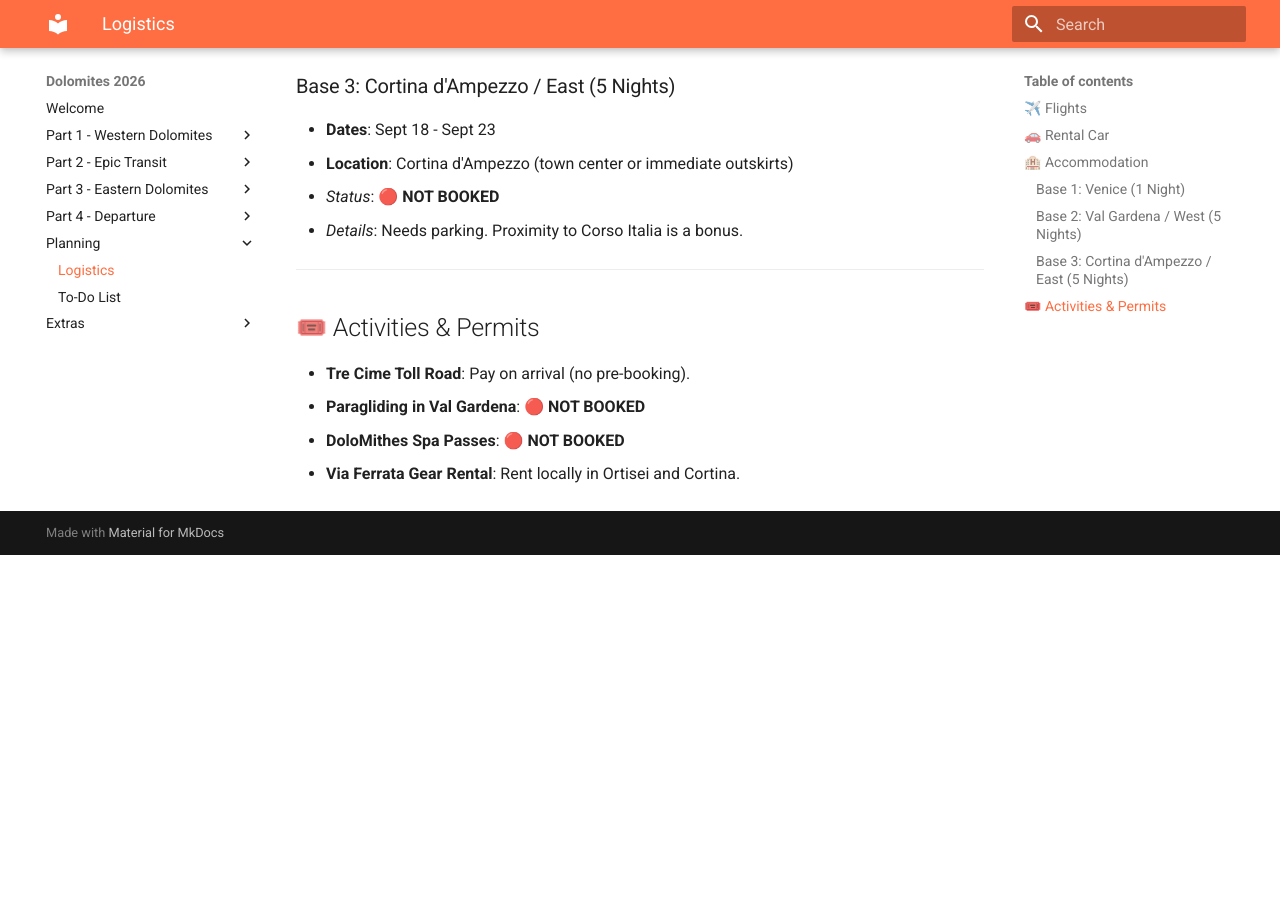
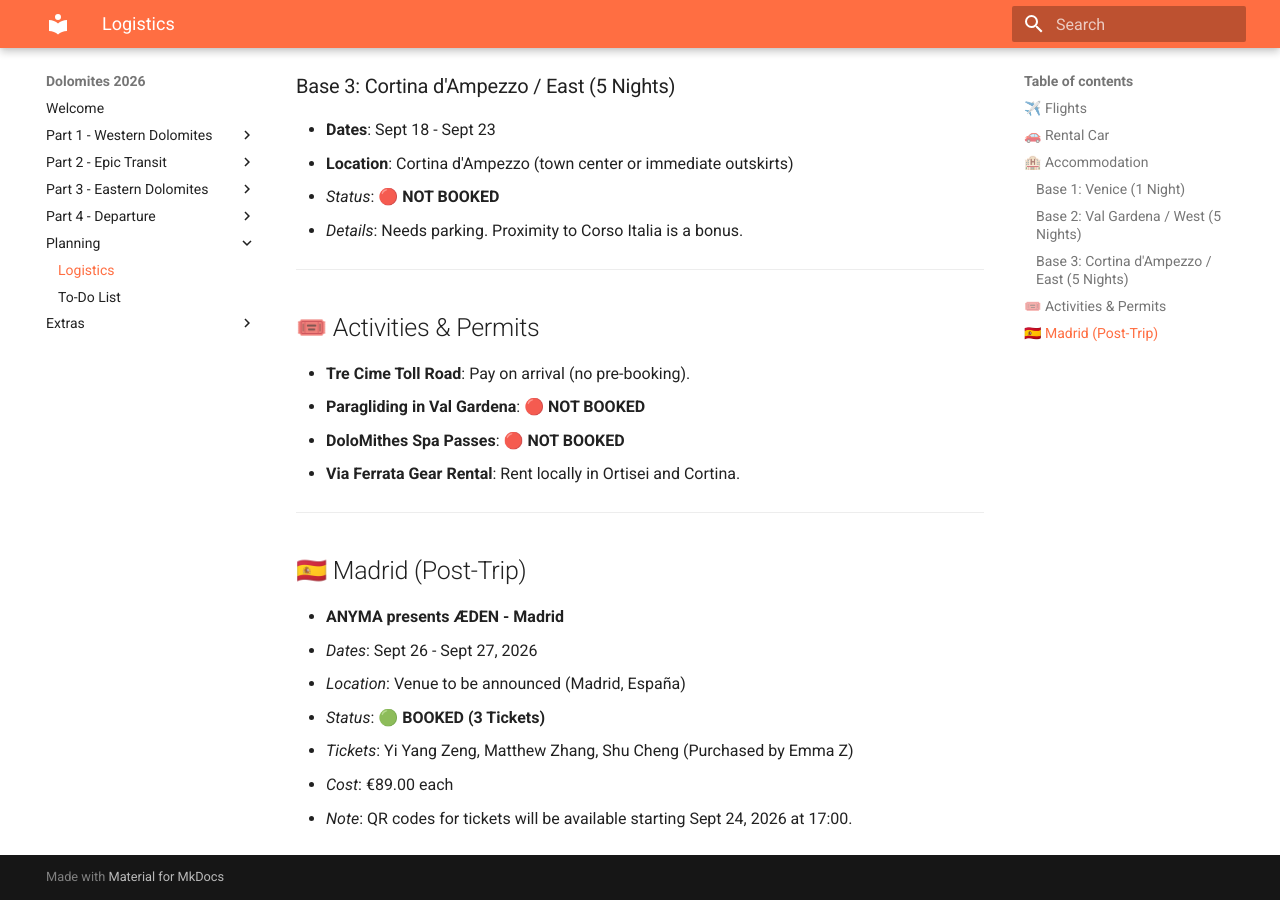
Before and after one commit to iammzz/dolomites-2026, an MkDocs documentation site: the page built from docs/logistics.md, in a window 1280 px wide and 900 px high, scrolled down 1476 px. Built offline with MkDocs 1.6.1 and Material for MkDocs 9.7.7, drawn with Linux system fonts in a browser that asks for light colours; before the commit the page ends 2031 px from its top, so only the background shows below that; some of the changed text lies outside the part shown.

Commit message:
Update logistics and add receipts

```diff
--- a/docs/logistics.md
+++ b/docs/logistics.md
@@ -19,10 +19,10 @@
 ---
 
 ## 🚗 Rental Car
-* **Provider**: TBD
-* **Pickup**: Venice Airport (VCE) or Piazzale Roma on Sept 12/13.
-* **Drop-off**: Venice Airport (VCE) on Sept 23.
-* *Status*: 🔴 **NOT BOOKED**
+* **Provider**: National Car Rental
+* **Pickup**: Venice Mestre Rail Station on Sun, Sept 13 at 12:00 PM
+* **Drop-off**: Venice Mestre Rail Station on Wed, Sept 23 at 12:00 PM
+* *Status*: 🟢 **BOOKED**
 * *Details*: Needs to comfortably fit the group and luggage. Must be automatic transmission (unless all drivers can drive manual on steep mountain passes).
 
 ---
@@ -53,3 +53,14 @@
 * **Paragliding in Val Gardena**: 🔴 **NOT BOOKED**
 * **DoloMithes Spa Passes**: 🔴 **NOT BOOKED**
 * **Via Ferrata Gear Rental**: Rent locally in Ortisei and Cortina.
+
+---
+
+## 🇪🇸 Madrid (Post-Trip)
+* **ANYMA presents ÆDEN - Madrid**
+  * *Dates*: Sept 26 - Sept 27, 2026
+  * *Location*: Venue to be announced (Madrid, España)
+  * *Status*: 🟢 **BOOKED (3 Tickets)**
+  * *Tickets*: Yi Yang Zeng, Matthew Zhang, Shu Cheng (Purchased by Emma Z)
+  * *Cost*: €89.00 each
+  * *Note*: QR codes for tickets will be available starting Sept 24, 2026 at 17:00.
```
Also changed, not shown: 2 other files.
